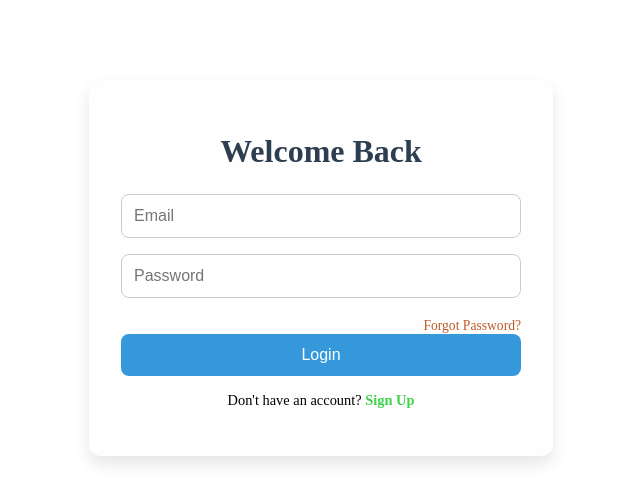
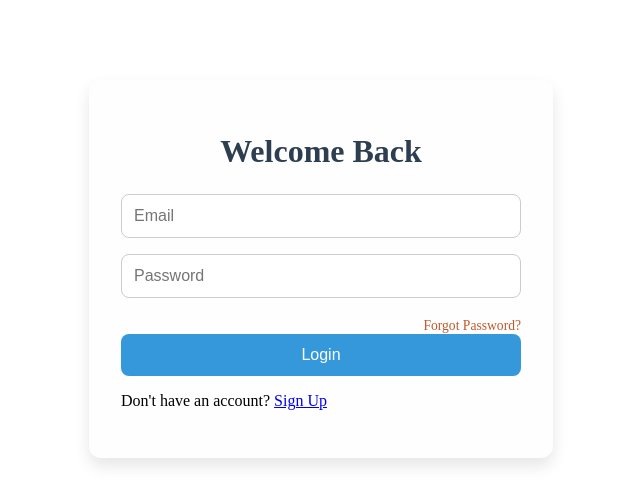
Before and after one commit to aayash0101/Web-TrekEnhance, a Vue app in the folder Frontend/trekEnhance/: page /signin in a window 1280 px wide. Shown: the top 504 px of the page, without its empty margins (319-959 px from the left). Built offline with nearby package versions, Linux system fonts and the light colour scheme; no server answers.

Commit message:
SignIn commit

```diff
--- a/Frontend/trekEnhance/src/views/auth/SignInView.vue
+++ b/Frontend/trekEnhance/src/views/auth/SignInView.vue
@@ -128,15 +128,5 @@ export default {
   background-color: #2980b9;
 }
 
-.signup-link {
-  margin-top: 1rem;
-  text-align: center;
-  font-size: 0.9rem;
-}
 
-.signup-link a {
-  color: #3ed348;
-  text-decoration: none;
-  font-weight: bold;
-}
 </style>
```
